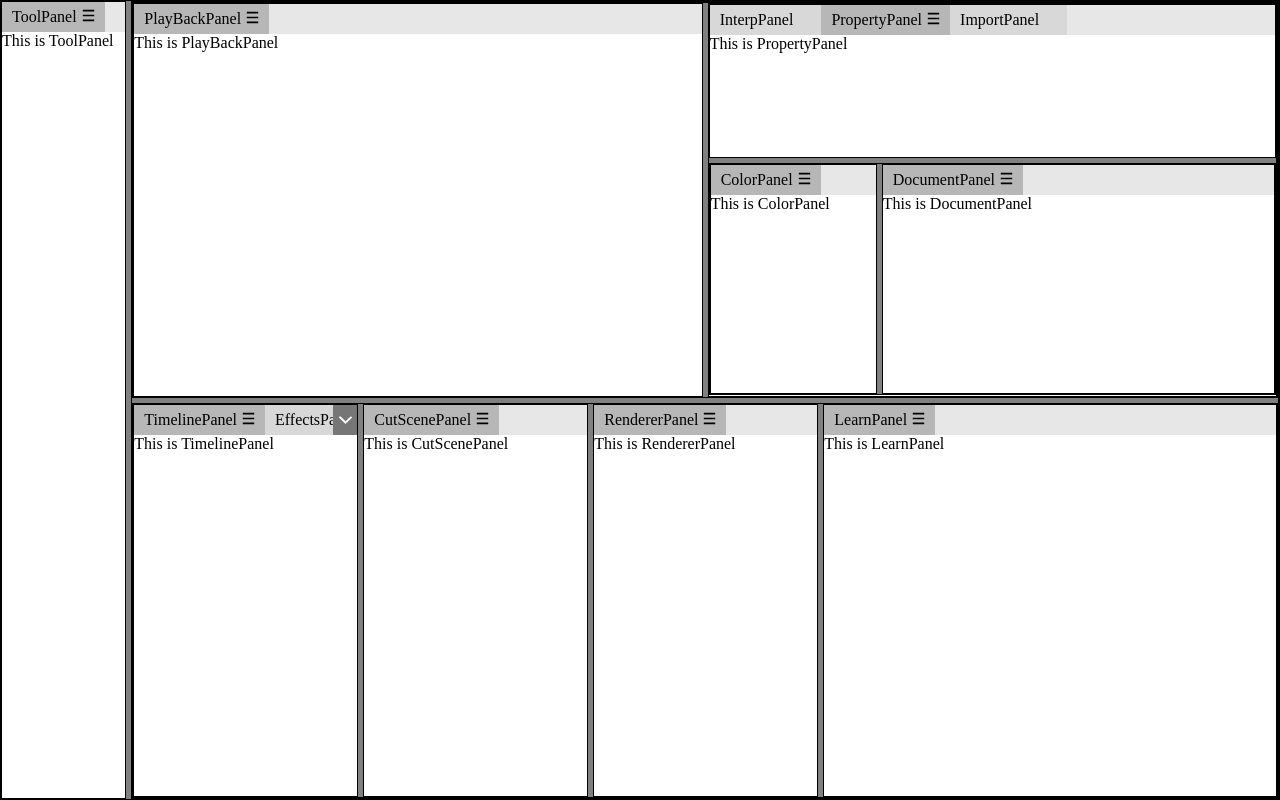
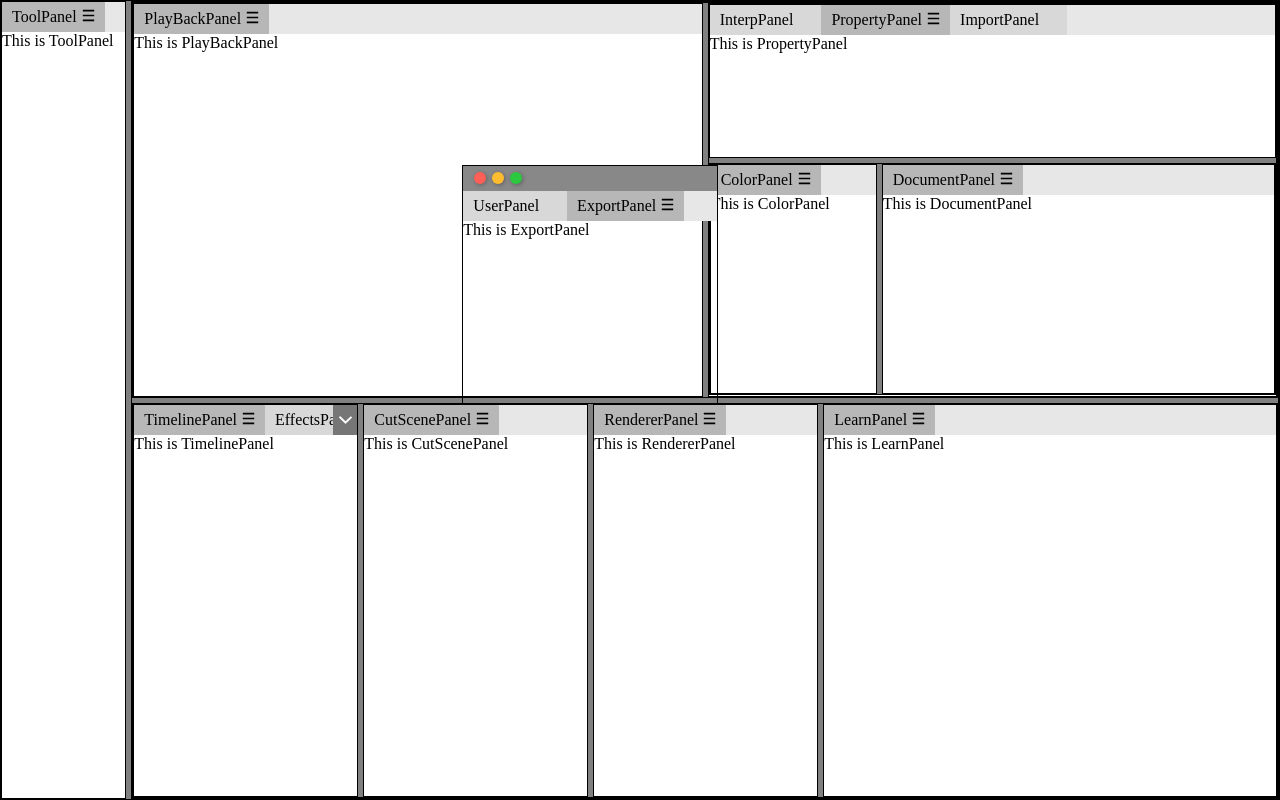
Before and after one commit to shepard-liu/vue-docked-layout, a Vue app: page / in a window 1280 px wide. Built offline with nearby package versions, Linux system fonts and the light colour scheme.

Commit message:
feat(staged): staged

```diff
--- a/src/App.data.js
+++ b/src/App.data.js
@@ -7,6 +7,7 @@ export const testLayout1 = {
             height: 30,
             minWidth: 10,
             minHeight: 10,
+            zIndex: 0,
             components: ["UserPanel", "ExportPanel"],
             activeComponent: "ExportPanel",
         },
--- a/src/components/DockedLayout.vue
+++ b/src/components/DockedLayout.vue
@@ -113,6 +113,7 @@ export default {
              * @param {LayoutTreeNode} newNodeLayout 该结点更新后的布局配置
              */
             updateLayoutFromNode(nodePath, newNodeLayout) {
+                if (Array.isArray(nodePath)) {
                     // 根节点的更新单独处理
                     if (nodePath.length === 0) {
                         self.updateLayout(newNodeLayout);
@@ -133,6 +134,16 @@ export default {
                         newNodeLayout;
                     // 更新布局
                     self.updateLayout(newRootNode);
+                } else if (typeof nodePath === "number") {
+                    // 对于浮动面板
+                    const newRootNode = lodash.cloneDeep(self.currentLayout);
+                    newRootNode.floating[nodePath] = newNodeLayout;
+                    self.updateLayout(newRootNode);
+                } else {
+                    throw new Error(
+                        "DockedLayout: updateLayoutFromNode传入nodePath类型应为Array或number"
+                    );
+                }
             },
 
             /**
--- a/src/components/DockedLayoutNode.vue
+++ b/src/components/DockedLayoutNode.vue
@@ -25,7 +25,25 @@
 
 <template>
     <!-- 若为子布局结点，则渲染子结点 -->
-    <div class="docked-layout-node" ref="node">
+    <div
+        ref="node"
+        :class="{
+            'docked-layout-node': true,
+            'docked-layout-node--floating': floating,
+        }"
+        :style="floating ? floatingNodeStyle : null"
+        @mousedown="handleFloatingPanelMouseDown"
+    >
+        <!-- 若为浮动结点，渲染面板控件 -->
+        <div
+            v-if="floating"
+            class="panel-topbar"
+            @mousedown="handleFloatingPanelTopbarMouseDown"
+        >
+            <div class="close-panel"></div>
+            <div class="minimize-panel"></div>
+            <div class="maximize-panel"></div>
+        </div>
         <!-- 若为组件结点，则渲染Tab面板 -->
         <DockedLayoutTabPanel
             v-if="isComponentNode"
@@ -53,7 +71,7 @@
                 :style="subNodeStyles[index]"
                 :layoutNode="child"
                 :path="childPath(index)"
-                @destruct="handleRemoveSubnode(index)"
+                @destruct="handleRemoveSubnode(false, index)"
                 @optimizeNesting="handleOptimizeNestedChild(index)"
             >
                 <slot
@@ -72,17 +90,21 @@
             />
         </template>
         <!-- 若为根结点，渲染浮动面板 -->
-        <!-- <DockedLayoutNode
+        <DockedLayoutNode
             v-if="isRoot"
             v-for="(child, index) in layoutNodeCache?.floating"
+            :floating="true"
+            :key="child.id || getNextId()"
+            :path="floatingNodePath(index)"
             :layoutNode="child"
+            @destruct="handleRemoveSubnode(true, index)"
         >
             <slot
                 v-for="(_, slotName) in $slots"
                 :name="slotName"
                 :slot="slotName"
             />
-        </DockedLayoutNode> -->
+        </DockedLayoutNode>
     </div>
 </template>
 
@@ -138,8 +160,13 @@ export default {
         layoutNode: Object,
         // 是否为根结点
         isRoot: Boolean,
-        // 当前结点路径码
-        path: Array,
+        /**
+         * 当前结点路径码，布局树内结点为路径序列（数组）
+         * 浮动结点为结点图层位置
+         */
+        path: [Array, Number],
+        // 是否为浮动结点
+        floating: Boolean,
     },
     data() {
         return {
@@ -158,9 +185,13 @@ export default {
         getNextId() {
             return nextId();
         },
-        // 获取子结点的路径码序列
+        // 获取子结点的路径序列
         childPath(index) {
             return [...this.path, index];
+        },
+        // (根节点调用)获取浮动结点的路径码
+        floatingNodePath(index) {
+            return index;
         },
         // 处理分隔条拖动开始事件
         handleSplitDragStart(index, _) {
@@ -295,14 +326,68 @@ export default {
                 dockArea: area,
             });
         },
+        // 处理浮动面板鼠标按下事件-在四个角和矩形边响应窗口resize
+        handleFloatingPanelMouseDown(event) {
+            if (!this.floating) return;
+            const nodeElem = this.$refs.node;
+            const {
+                x: nodeX0,
+                y: nodeY0,
+                width: nodeWidth,
+                height: nodeHeight,
+            } = nodeElem.getBoundingClientRect();
+            const { clientX: mouseX0, clientY: mouseY0 } = event;
+            // 检测鼠标按下位置是否为浮动窗口四个角点或矩形边
+            // if()
+            event.stopPropagation();
+        },
+        // 处理浮动面板顶栏鼠标按下事件-拖动面板
+        handleFloatingPanelTopbarMouseDown(event) {
+            const node = this.layoutNodeCache;
+            // 记录鼠标按下时的坐标
+            const { clientX: x0, clientY: y0 } = event;
+            const top0 = node.top,
+                left0 = node.left;
+            document.documentElement.style.userSelect = "none";
+
+            const documentMouseMoveListener = (ev) => {
+                const { clientX: x, clientY: y } = ev;
+                const layoutElem = this.$refs.node.parentElement;
+                // 获取整体布局的宽高
+                const layoutWidth = layoutElem.clientWidth,
+                    layoutHeight = layoutElem.clientHeight;
+
+                node.top = top0 + ((y - y0) / layoutHeight) * 100;
+                node.left = left0 + ((x - x0) / layoutWidth) * 100;
+            };
+            document.addEventListener("mousemove", documentMouseMoveListener);
+
+            const documentMouseUpListener = (ev) => {
+                document.removeEventListener(
+                    "mousemove",
+                    documentMouseMoveListener
+                );
+                document.removeEventListener(
+                    "mouseup",
+                    documentMouseUpListener
+                );
+                document.documentElement.style.userSelect = null;
+                this.updateLayoutTree(node);
+            };
+            document.addEventListener("mouseup", documentMouseUpListener);
+        },
         // 抛出异常诊断信息
         throwNodeError(msg) {
             console.error(`DockedLayoutNode`, this.layoutNode, "抛出异常");
             throw new Error(msg);
         },
         // 处理子结点移除
-        handleRemoveSubnode(index) {
+        handleRemoveSubnode(floating, index) {
             const node = this.layoutNodeCache;
+
+            if (floating) {
+                node.floating.splice(index, 1);
+            } else {
                 const { mainSizeProp } = orientPropsMap[node.orient];
                 // 移除该结点并获取它的尺寸
                 const removedSize = node.children.splice(index, 1)[0][mainSizeProp]; // prettier-ignore
@@ -316,7 +401,7 @@ export default {
                     // 布局树更新由父结点完成
                     return;
                 }
-
+            }
             this.updateLayoutTree(node);
         },
         // 处理优化孤子嵌套问题
@@ -393,6 +478,21 @@ export default {
                 [minMainSizeProp]: `calc(${child[minMainSizeProp]}% - ${splitSize} * ${avgCompensateRate})`, // 未指定最小尺寸时默认为10%
             }));
         },
+        // 浮动结点样式表
+        floatingNodeStyle() {
+            if (!this.layoutNodeCache) return {};
+            const { top, left, width, height, minWidth, minHeight, zIndex } =
+                this.layoutNodeCache;
+            return {
+                top: `${top}%` || "0",
+                left: `${left}%` || "0",
+                width: `${width}%` || "25%",
+                height: `${height}%` || "25%",
+                minWidth: `${minWidth}%` || "15%",
+                minHeight: `${minHeight}%` || "15%",
+                zIndex: zIndex || "1",
+            };
+        },
     },
     watch: {
         // 检查布局结点对象是否符合Schema
@@ -417,6 +517,12 @@ export default {
 
                 // 若为子布局结点
                 if (omittedComponents) {
+                    // 若为浮动结点
+                    if (this.floating) {
+                        this.throwNodeError(
+                            "DockerLayoutNode: 浮动布局结点不可作为子布局结点"
+                        );
+                    }
                     // 检查是否指定orient
                     if (node.orient === undefined)
                         this.throwNodeError(
@@ -462,10 +568,57 @@ export default {
 .docked-layout-node {
     border: 1px solid black;
     vertical-align: top;
+    position: relative;
+}
+
+.docked-layout-node--floating {
+    // 覆盖.docked-layout-node的position属性
+    position: absolute;
+
+    display: flex;
+    flex-direction: column;
+
+    & > .tab-panel {
+        // 这将覆盖.tab-panel的height属性，因其父元素为纵向flex容器
+        flex: 1;
+    }
 }
 
 .tab-panel {
     width: 100%;
     height: 100%;
 }
+
+.panel-topbar {
+    height: 25px;
+    padding-left: 5px;
+    background: #888888;
+    cursor: move;
+
+    display: flex;
+    align-items: center;
+}
+
+%panelControlBtn {
+    height: 12px;
+    width: 12px;
+    border-radius: 999px;
+    cursor: pointer;
+    margin-left: 6px;
+    box-shadow: 1px 1px 4px 0 rgba(0, 0, 0, 0.3);
+}
+.close-panel {
+    @extend %panelControlBtn;
+    background: rgb(255, 95, 87);
+}
+
+.minimize-panel {
+    @extend %panelControlBtn;
+    background: rgb(255, 188, 46);
+}
+
+.maximize-panel {
+    @extend %panelControlBtn;
+    background: rgb(43, 200, 64);
+}
 </style>
--- a/src/components/DockedLayoutSplit.vue
+++ b/src/components/DockedLayoutSplit.vue
@@ -22,6 +22,8 @@ export default {
 
             // 临时停用用户选择
             document.documentElement.style.userSelect = "none";
+            document.documentElement.style.cursor =
+                this.orient === "v" ? "col-resize" : "row-resize";
 
             // 是否已emit dragStart事件
             let dragStartFired = false;
@@ -52,6 +54,7 @@ export default {
             const documentMouseUpListener = () => {
                 // 重新启用用户选择
                 document.documentElement.style.userSelect = null;
+                document.documentElement.style.cursor = null;
                 document.removeEventListener(
                     "mousemove",
                     documentMouseMoveListener
@@ -77,11 +80,13 @@ export default {
                       height: "100%",
                       display: "inline-block",
                       cursor: "col-resize",
+                      "--split-scale-hor": "3.0",
                   }
                 : {
                       width: "100%",
                       display: "block",
                       cursor: "row-resize",
+                      "--split-scale-ver": "3.0",
                   };
         },
     },
@@ -96,5 +101,17 @@ export default {
     height: 5px;
     background-color: gray;
     vertical-align: top;
+    position: relative;
+    z-index: 1;
+
+    // 用代码控制以下Custom Properties改变
+    --split-scale-hor: 1;
+    --split-scale-ver: 1;
+
+    transition: transform 200ms ease-in-out;
+
+    &:hover {
+        transform: scale(var(--split-scale-hor), var(--split-scale-ver));
+    }
 }
 </style>
```
Lines whose indentation alone changed are shown as unchanged.
